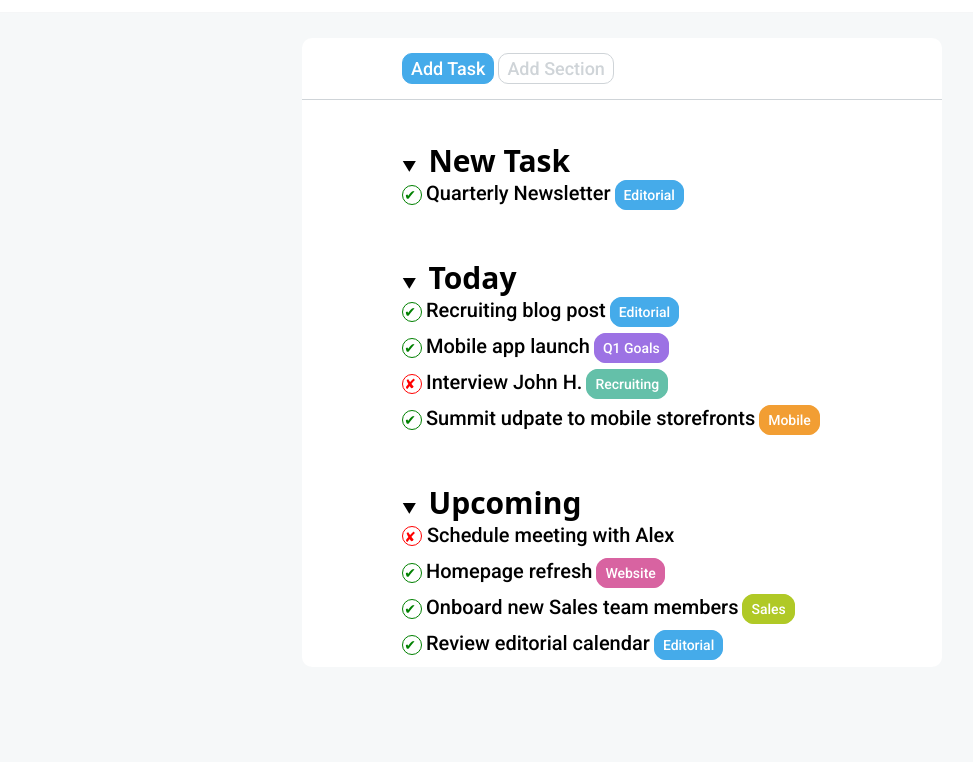
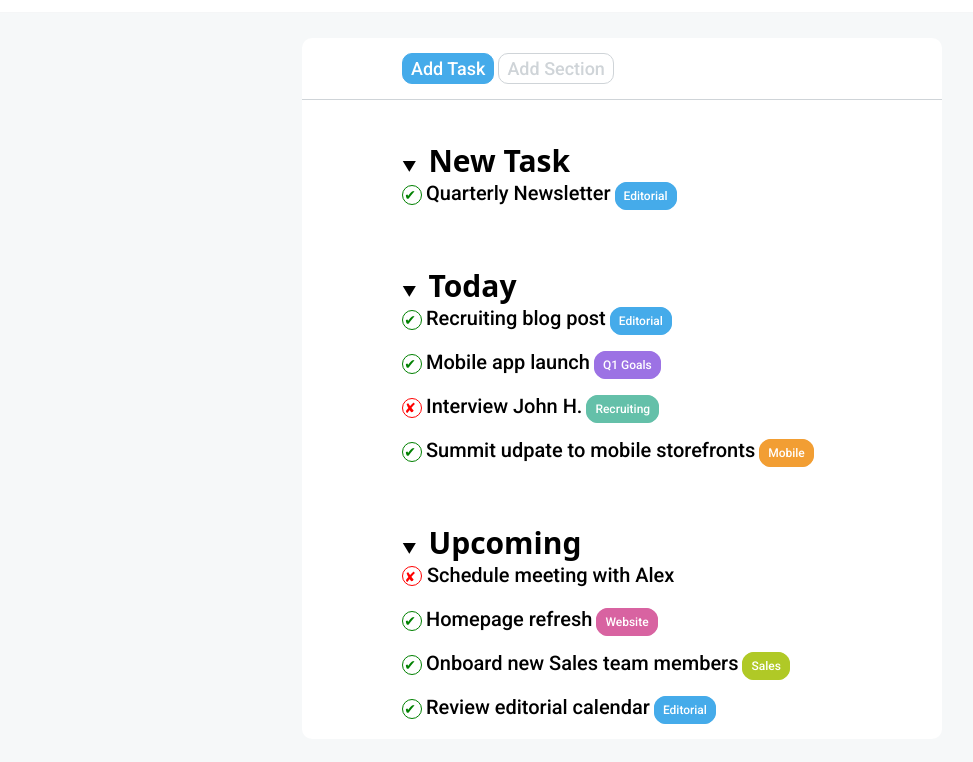
Before and after one commit to AlessandroPagliuca/html-css-toboolist, a plain HTML site: page index.html in a window 1280 px wide. Shown: the part 78-840 px from the top of the page, without its empty margins (18-991 px from the left). Before the commit the page ends 800 px from the top, so only its background shows below. Drawn offline with Linux system fonts and the light colour scheme.

Commit message:
Added new padding tag <p>

```diff
--- a/style.css
+++ b/style.css
@@ -22,7 +22,7 @@ h3{
 p{
     font-family: 'Roboto', sans-serif;
   font-size: 20px;
-  padding-bottom: 12px;
+  padding-bottom: 20px;
 }
 
 body{
@@ -108,7 +108,7 @@ body{
 .checkpoint{
     font-family: 'Roboto', sans-serif;
     color: #ffffff;
-    font-size: 14px;
+    font-size: 12px;
     padding: 6px 8px 6px 8px;
     border-radius: 12px ;
 
```
